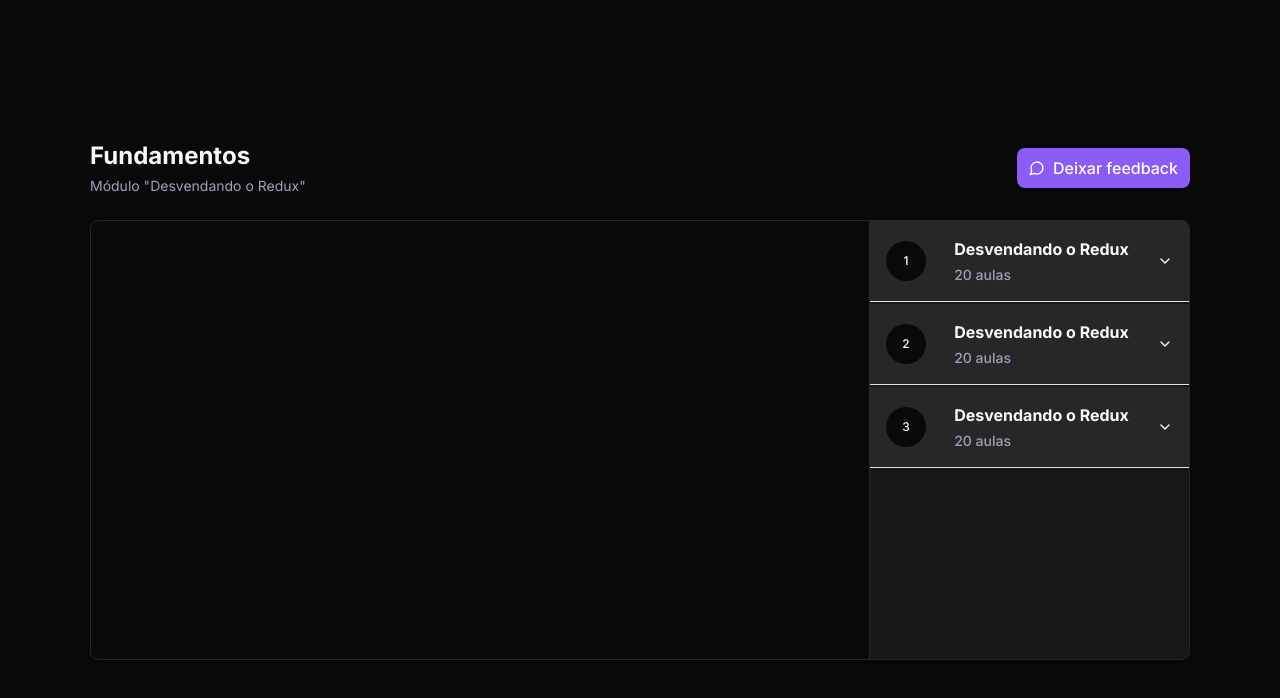
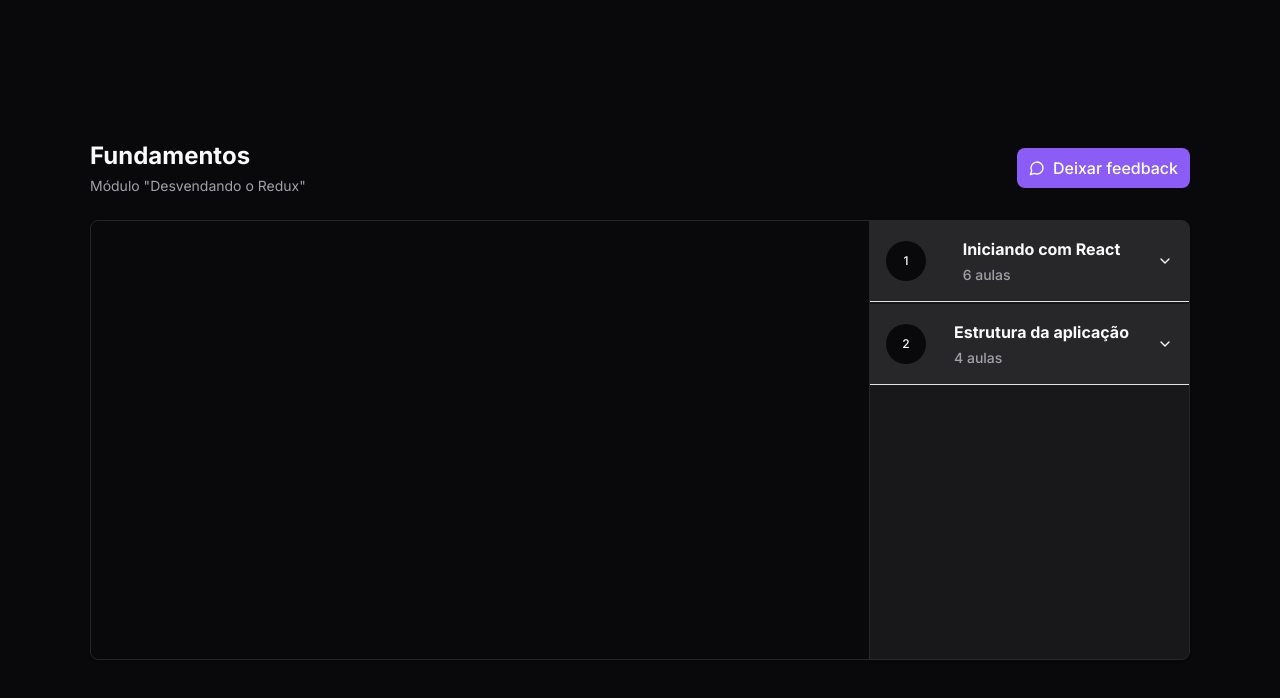
Before and after one commit to Jovanney/video_player, a Next.js app: page / in a window 1280 px wide. Shown: the top 698 px of the page. Built offline with nearby package versions, Linux system fonts and the light colour scheme.

Commit message:
feat: criando reducer do player

```diff
--- a/components/Module.tsx
+++ b/components/Module.tsx
@@ -8,6 +8,7 @@
 import { ChevronDown, Video } from "lucide-react";
 import React from "react";
 import Lesson from "./Lesson";
+import { useAppSelector } from "@/store";
 
 interface ModuleProps {
   moduleIndex: number;
@@ -20,6 +21,10 @@
   amountOfLessons,
   moduleIndex,
 }: ModuleProps) {
+  const lessons = useAppSelector(
+    (state) => state.player.course.modules[moduleIndex].lessons
+  );
+
   return (
     <Accordion type="single" collapsible>
       <AccordionItem value={moduleIndex.toString()}>
@@ -36,11 +41,13 @@
           </div>
         </AccordionTrigger>
         <AccordionContent className="relative flex flex-col gap-4 p-6">
-          <Lesson title="Desvendando o Redux" duration="09:28" />
-          <Lesson title="Desvendando o Redux" duration="09:28" />
-          <Lesson title="Desvendando o Redux" duration="09:28" />
-          <Lesson title="Desvendando o Redux" duration="09:28" />
-          <Lesson title="Desvendando o Redux" duration="09:28" />
+          {lessons.map((lesson, index) => (
+            <Lesson
+              key={lesson.id}
+              title={lesson.title}
+              duration={lesson.duration}
+            />
+          ))}
         </AccordionContent>
       </AccordionItem>
     </Accordion>
--- a/components/Player.tsx
+++ b/components/Player.tsx
@@ -3,15 +3,16 @@
 import Header from "./Header";
 import Video from "./Video";
 import Module from "./Module";
+import { useAppSelector } from "@/store";
 
 export default function Player() {
+  const modules = useAppSelector((state) => state.player.course.modules);
+
   return (
     <div className="h-screen bg-zinc-950 text-zinc-50 flex justify-center items-center">
       <div className="flex w-[1100px] flex-col gap-6">
         <div className="flex items-center justify-between">
-          {/* Header */}
           <Header />
-
           <button className="flex items-center gap-2 rounded-lg bg-violet-500 px-3 py-2 text-small font-medium text-white hover:bg-violet-600">
             <MessageCircle className="h-4 w-4" /> Deixar feedback
           </button>
@@ -22,24 +23,14 @@
             <Video />
           </div>
           <aside className="w-80 absolute top-0 bottom-0 right-0 border-l divide-y-2 divide-zinc-900 border-zinc-800 bg-zinc-900 overflow-y-auto scroll scrollbar-thin scrollbar-track-zinc-950 scrollbar-thumb-zinc-800">
-            <Module
-              moduleIndex={0}
-              key={1}
-              title="Desvendando o Redux"
-              amountOfLessons={20}
-            />
-            <Module
-              moduleIndex={1}
-              key={1}
-              title="Desvendando o Redux"
-              amountOfLessons={20}
-            />
-            <Module
-              moduleIndex={2}
-              key={1}
-              title="Desvendando o Redux"
-              amountOfLessons={20}
-            />
+            {modules.map((module, index) => (
+              <Module
+                moduleIndex={index}
+                key={module.id}
+                title={module.title}
+                amountOfLessons={module.lessons.length}
+              />
+            ))}
           </aside>
         </main>
       </div>
--- a/store/index.ts
+++ b/store/index.ts
@@ -1,8 +1,11 @@
 import { configureStore, createSlice } from "@reduxjs/toolkit";
 import { UseSelector, TypedUseSelectorHook, useSelector } from "react-redux";
+import { player } from "./slices/player";
 
 export const store = configureStore({
-  reducer: {},
+  reducer: {
+    player,
+  },
 });
 
 export type RootState = ReturnType<typeof store.getState>;
--- /dev/null
+++ b/store/slices/player.ts
@@ -0,0 +1,64 @@
+import { createSlice } from "@reduxjs/toolkit";
+
+const playerSlide = createSlice({
+  name: "player",
+  initialState: {
+    course: {
+      modules: [
+        {
+          id: "1",
+          title: "Iniciando com React",
+          lessons: [
+            { id: "Jai8w6K_GnY", title: "CSS Modules", duration: "13:45" },
+            {
+              id: "w-DW4DhDfcw",
+              title: "Estilização do Post",
+              duration: "10:05",
+            },
+            {
+              id: "D83-55LUdKE",
+              title: "Componente: Header",
+              duration: "06:33",
+            },
+            {
+              id: "W_ATsETujaY",
+              title: "Componente: Sidebar",
+              duration: "09:12",
+            },
+            { id: "Pj8dPeameYo", title: "CSS Global", duration: "03:23" },
+            {
+              id: "8KBq2vhwbac",
+              title: "Form de comentários",
+              duration: "11:34",
+            },
+          ],
+        },
+        {
+          id: "2",
+          title: "Estrutura da aplicação",
+          lessons: [
+            {
+              id: "gE48FQXRZ_o",
+              title: "Componente: Comment",
+              duration: "13:45",
+            },
+            { id: "Ng_Vk4tBl0g", title: "Responsividade", duration: "10:05" },
+            {
+              id: "h5JA3wfuW1k",
+              title: "Interações no JSX",
+              duration: "06:33",
+            },
+            {
+              id: "1G0vSTqWELg",
+              title: "Utilizando estado",
+              duration: "09:12",
+            },
+          ],
+        },
+      ],
+    },
+  },
+  reducers: {},
+});
+
+export const player = playerSlide.reducer;
```
